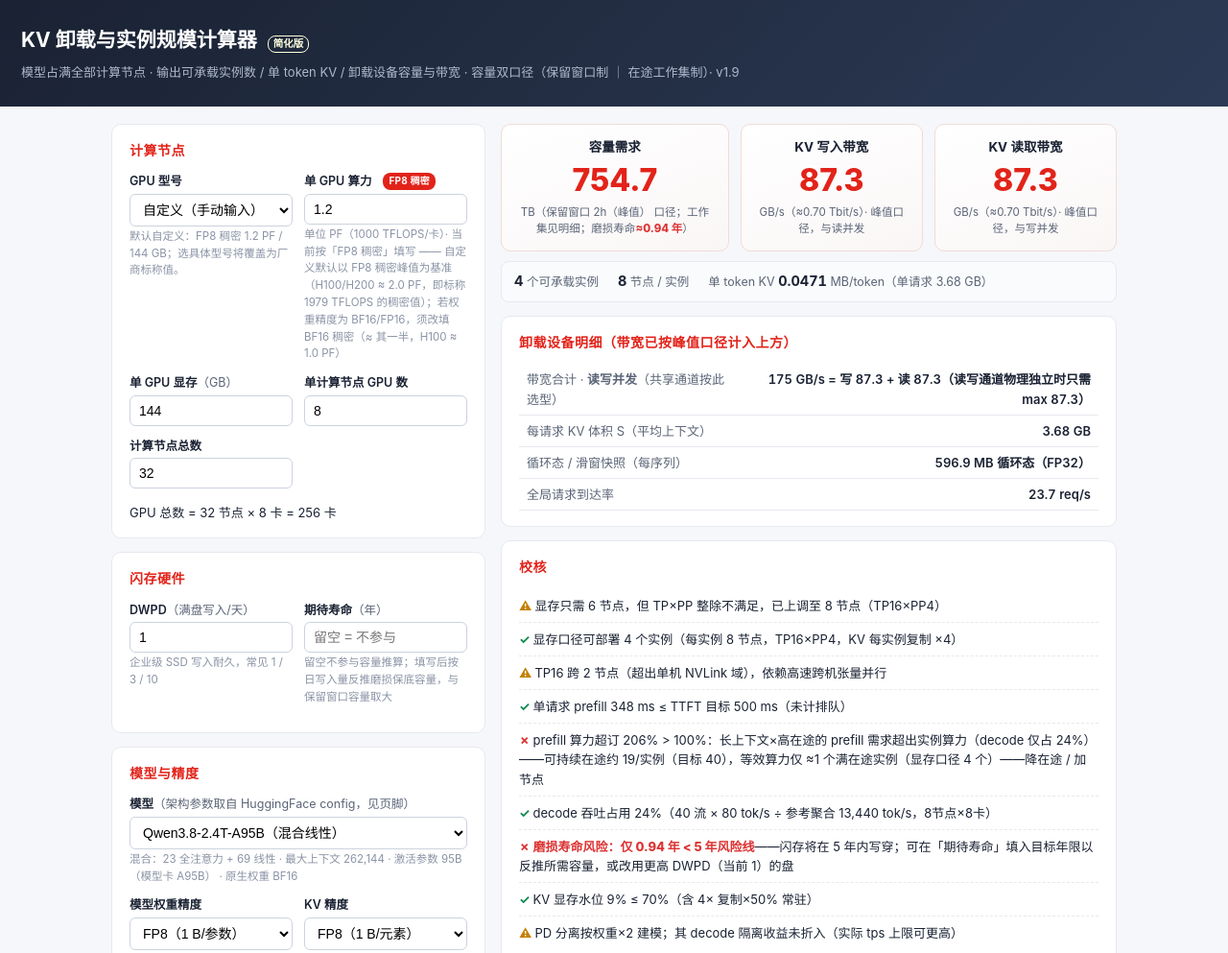
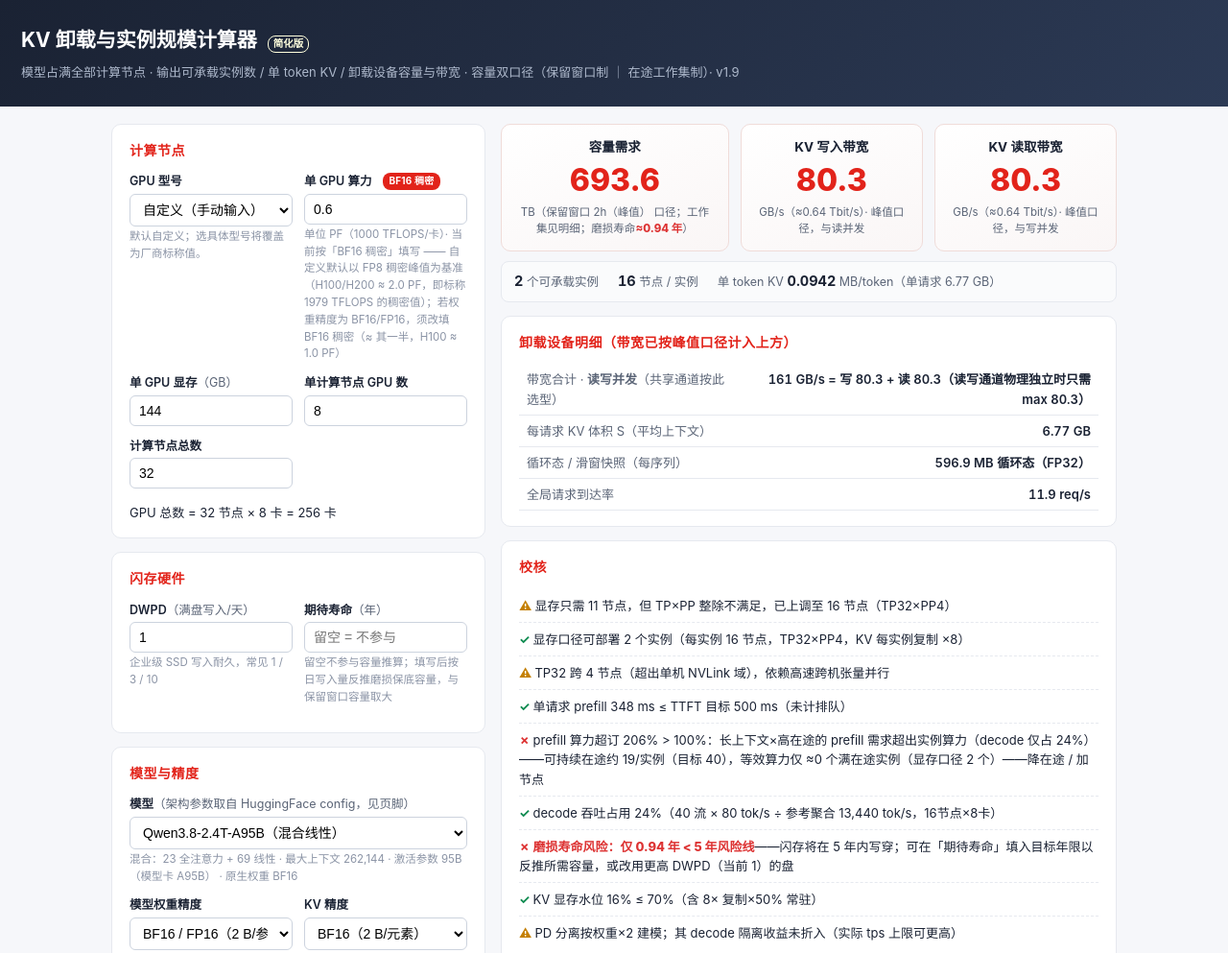
Before and after one commit to fred-chen/kv-ratio-calculator, a plain HTML site: page index.html in a window 1280 px wide. Shown: the top 993 px of the page at 96% size. Drawn offline with Linux system fonts and the light colour scheme.

Commit message:
修复精度状态不一致：移除初始化强设 FP8，初始精度=默认模型原生精度并与「切走再切回」完全一致；算力档随初始化同步换算

```diff
--- a/index.html
+++ b/index.html
@@ -245,8 +245,7 @@ function applyModelDefaults(){ const m=MODELS[+sel.value];
   $("bw").value = m.wdt==="bf16" ? "2" : m.wdt==="fp8" ? "1" : "0.5";
   $("bk").value = m.wdt==="bf16" ? "2" : "1"; }   // 用户规则：FP8/FP4 权重 → KV FP8；否则 BF16
 sel.addEventListener("change",()=>{ applyModelDefaults(); syncPf(); calc(); });
-applyModelDefaults();
-$("bw").value="1"; $("bk").value="1";   // 默认按 FP8 口径（算力框默认即 FP8 稠密）
+applyModelDefaults();   // 初始状态 = 默认模型的原生精度，与「切走再切回」完全一致
 showPfBadge();
 
 const MFU=0.5, UTIL=0.9, RED=1.2, RAMPL=1.0, KVH=0.5, DWPD_YEARS=5;   // DWPD 的保修期基准（年）   // KVH：在途 KV 需常驻 HBM 的比例（其余在卸载设备，见页脚）
@@ -454,8 +453,8 @@ const GPUS=[
  const rechk=()=>{const x=GPUS[+gs.value]; if(x&&x[3]!=null&&(+$("pf").value!==x[2]&&!($("bw").value==="1"&&x[1]!=null&&+$("pf").value===x[1]) || +$("hbm").value!==x[3])){gs.value=0;$("gpumodelhint").textContent="已改为自定义值。";}};
  $("pf").addEventListener("input",rechk); $("hbm").addEventListener("input",rechk);
  $("bw").addEventListener("change",()=>{ if(+gs.value>0){fill();} else {syncPf();} showPfBadge(); calc(); });
- gs.value=0; $("gpumodelhint").textContent="默认自定义：FP8 稠密 1.2 PF / 144 GB；选具体型号将覆盖为厂商标称值。";
- showPfBadge();
+ gs.value=0; $("gpumodelhint").textContent="默认自定义；选具体型号将覆盖为厂商标称值。";
+ syncPf(); showPfBadge();   // 初始化即把算力换算到默认模型的原生精度档，保证与「切走再切回」一致
 }
 document.querySelectorAll("input,select").forEach(e=>e.addEventListener("input",calc));
 calc();
```
